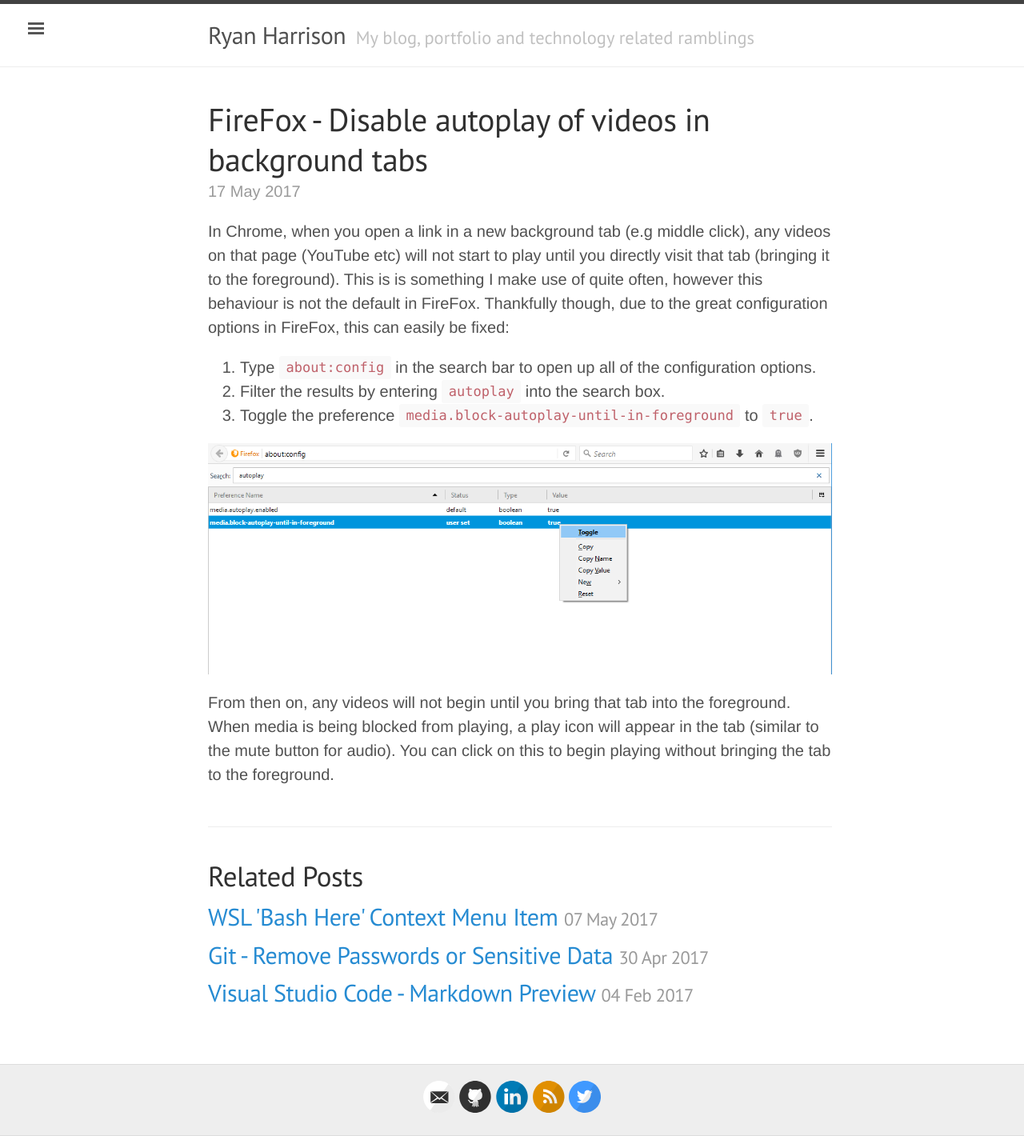
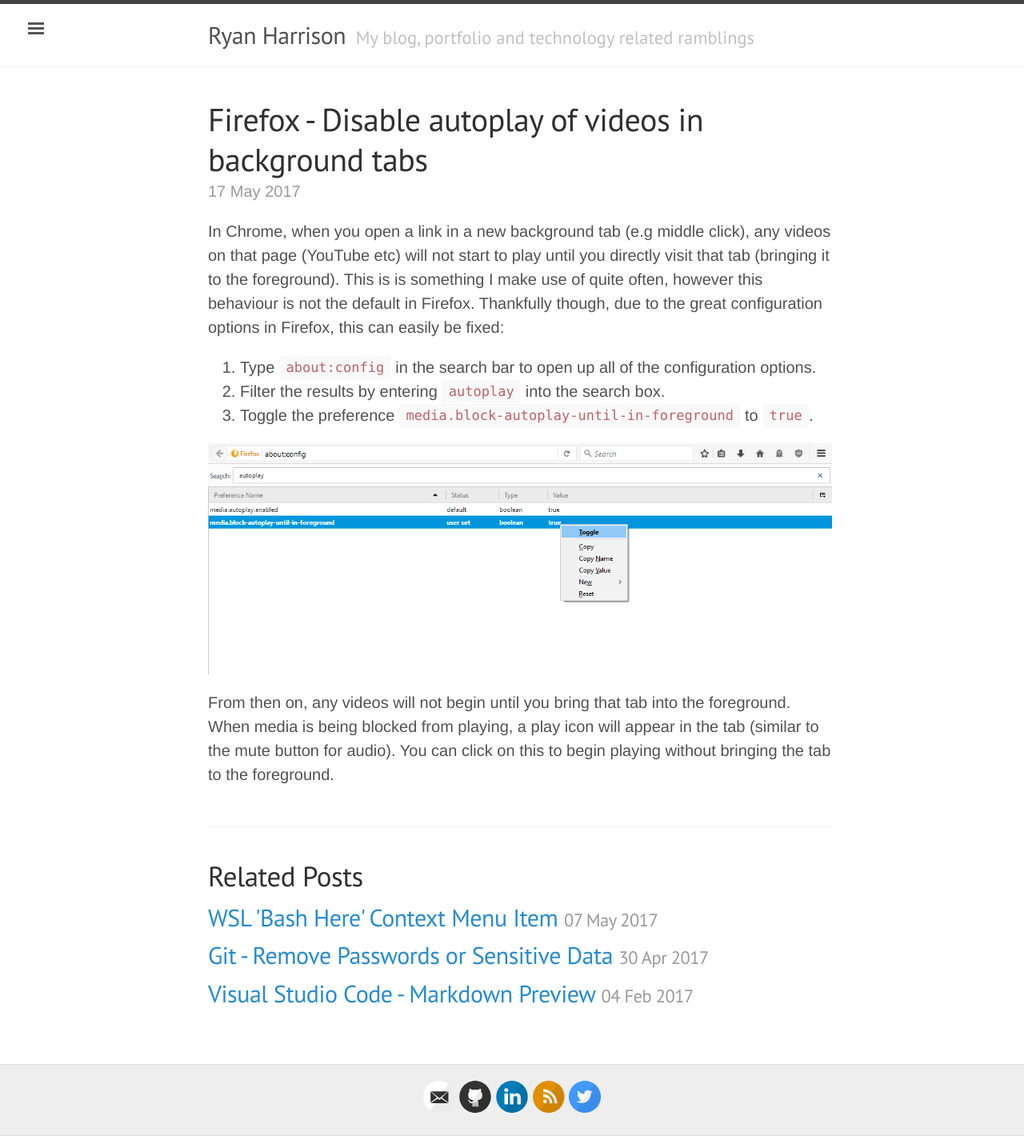
Before and after one commit to raharrison/ryanharrison.co.uk, a Jekyll site: the page built from _posts/2017-05-17-firefox-disable-background-tab-autoplay.md, in a window 1280 px wide. Shown: the whole page at 80% size. Built offline with Jekyll 4.4.1, drawn with Linux system fonts in a browser that asks for light colours; comment, search, counter and statistics services are not loaded.

Commit message:
Fix image and title

```diff
--- a/_posts/2017-05-17-firefox-disable-background-tab-autoplay.md
+++ b/_posts/2017-05-17-firefox-disable-background-tab-autoplay.md
@@ -1,18 +1,18 @@
 ---
 layout: post
-title: FireFox - Disable autoplay of videos in background tabs
+title: Firefox - Disable autoplay of videos in background tabs
 tags:
   - firefox
   - video
   - autoplay
 ---
 
-In Chrome, when you open a link in a new background tab (e.g middle click), any videos on that page (YouTube etc) will not start to play until you directly visit that tab (bringing it to the foreground). This is is something I make use of quite often, however this behaviour is not the default in FireFox. Thankfully though, due to the great configuration options in FireFox, this can easily be fixed:
+In Chrome, when you open a link in a new background tab (e.g middle click), any videos on that page (YouTube etc) will not start to play until you directly visit that tab (bringing it to the foreground). This is is something I make use of quite often, however this behaviour is not the default in Firefox. Thankfully though, due to the great configuration options in Firefox, this can easily be fixed:
 
   1. Type `about:config` in the search bar to open up all of the configuration options.
   1. Filter the results by entering `autoplay` into the search box.
   1. Toggle the preference `media.block-autoplay-until-in-foreground` to `true`.
 
-![FireFox configuration options](/images/2017/firefox-disable-autoplay.png)
+![Firefox configuration options](/images/2017/firefox-disable-autoplay.png)
 
 From then on, any videos will not begin until you bring that tab into the foreground. When media is being blocked from playing, a play icon will appear in the tab (similar to the mute button for audio). You can click on this to begin playing without bringing the tab to the foreground.
```
Also changed, not shown: images/2017/firefox-disable-autoplay.png.
